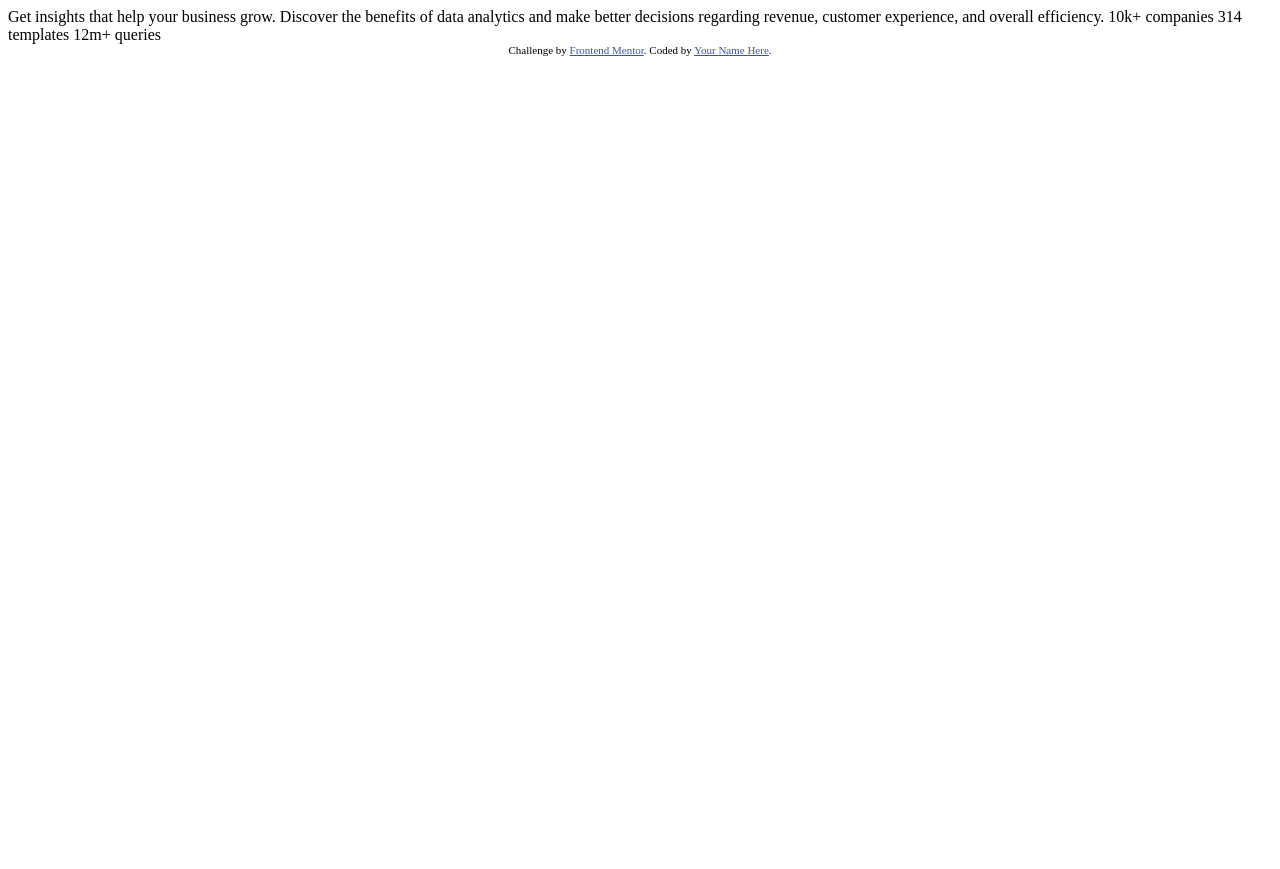
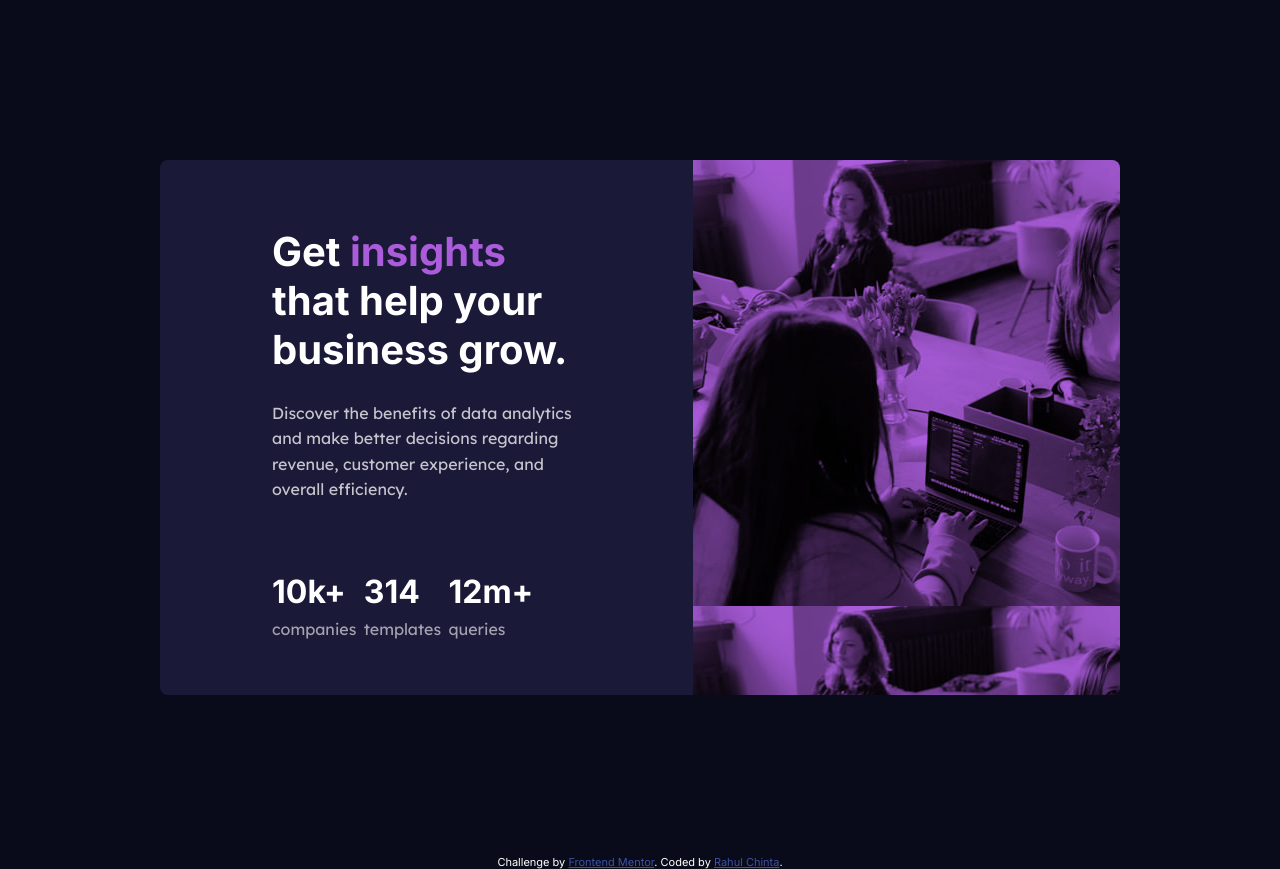
Before and after one commit to ChintaRahul/frontendmentor, a plain HTML site: page stats-preview-card-component-main/index.html in a window 1280 px wide. Before the commit the page ends 800 px from the top, so only its background shows below. Drawn offline with Linux system fonts and the light colour scheme.

Commit message:
stats-preview-desktop

```diff
--- /dev/null
+++ b/stats-preview-card-component-main/css/styles.css
@@ -0,0 +1,97 @@
+@import url("https://fonts.googleapis.com/css2?family=Inter:wght@400;700&family=Lexend+Deca&display=swap");
+
+:root {
+  --ff-inter: "Inter";
+  --ff-lexend-deca: "Lexend Deca";
+
+  /* primary-colors */
+  --very-dark-blue: hsl(233, 47%, 7%);
+  --dark-desaturated-blue: hsl(244, 38%, 16%);
+  --soft-violet: hsl(277, 64%, 61%);
+
+  /* Neutral-colors */
+
+  --white: hsl(0, 0%, 100%);
+  --slightly-white-75: hsla(0, 0%, 100%, 0.75);
+  --slightly-white-60: hsla(0, 0%, 100%, 0.6);
+}
+
+*,*::before,*::after {
+  box-sizing: border-box;
+}
+
+body {
+  padding: 0;
+  margin: 0;
+  font-size: 1rem;
+  background-color: var(--very-dark-blue);
+  color: var(--white);
+  font-family: var(--ff-inter);
+  display: grid;
+  place-items: center;
+  height: 100vh;
+  font-weight: 400;
+  width:100vw;
+}
+
+.container {
+  margin: 10rem;
+  background-color: var(--dark-desaturated-blue);
+  border-radius: 0.5rem;
+  display: grid;
+  grid-template-columns: 1fr 0.8fr;
+}
+
+.card {
+  display: flex;
+  padding:2.5em 7em;
+}
+
+.card__body__img {
+  max-width: 100%;
+  display: block;
+  background-repeat: no-repeat, repeat;
+  background: url("../images/image-header-desktop.jpg");
+  background-color:var(--soft-violet);
+  background-blend-mode: multiply;
+  border-top-right-radius: 0.5rem;
+  border-bottom-right-radius: 0.5rem;
+}
+
+.title {
+  font-weight: 700;
+  font-size: 2.5em;
+  color: var(--white);
+}
+
+p {
+  font-family: var(--ff-lexend-deca);
+}
+
+.card__text{
+  color:var(--slightly-white-75);
+  line-height: 1.6;
+}
+
+.ratings {
+  display: flex;
+  justify-content: space-between;
+  margin-top:3em;
+  margin-right: 3em;
+}
+
+.rating-value {
+  font-size: 2rem;
+  color: var(--white);
+  font-weight: 700;
+  margin-bottom: 0.25em;
+}
+
+.rating-name {
+  margin-top: 0.25em;
+  color:var(--slightly-white-60);
+}
+
+span {
+  color:var(--soft-violet);
+}
--- a/stats-preview-card-component-main/index.html
+++ b/stats-preview-card-component-main/index.html
@@ -1,33 +1,60 @@
 <!DOCTYPE html>
 <html lang="en">
+
 <head>
   <meta charset="UTF-8">
-  <meta name="viewport" content="width=device-width, initial-scale=1.0"> <!-- displays site properly based on user's device -->
+  <meta name="viewport" content="width=device-width, initial-scale=1.0">
+  <!-- displays site properly based on user's device -->
 
   <link rel="icon" type="image/png" sizes="32x32" href="./images/favicon-32x32.png">
-
+  <link rel="stylesheet" href="css/styles.css">
   <title>Frontend Mentor | Stats preview card component</title>
 
   <!-- Feel free to remove these styles or customise in your own stylesheet 👍 -->
   <style>
-    .attribution { font-size: 11px; text-align: center; }
-    .attribution a { color: hsl(228, 45%, 44%); }
+    .attribution {
+      font-size: 11px;
+      text-align: center;
+    }
+
+    .attribution a {
+      color: hsl(228, 45%, 44%);
+    }
   </style>
 </head>
+
 <body>
 
-  Get insights that help your business grow.
-
-  Discover the benefits of data analytics and make better decisions regarding revenue, customer
-  experience, and overall efficiency.
-
-  10k+ companies
-  314 templates
-  12m+ queries
+  <div class="container">
+    <div class="card">
+      <div class="card__body">
+        <h1 class="title">Get <span>insights</span> that help your business grow.</h1>
+        <p class="card__text">Discover the benefits of data analytics and make better decisions regarding revenue,
+          customer
+          experience, and overall efficiency.</p>
+        <div class="ratings">
+          <div class="rating-items">
+            <h1 class="rating-value">10k+</h1>
+            <p class="rating-name">companies</p>
+          </div>
+          <div class="rating-items">
+            <h1 class="rating-value">314</h1>
+            <p class="rating-name">templates</p>
+          </div>
+          <div class="rating-items">
+            <h1 class="rating-value">12m+</h1>
+            <p class="rating-name">queries</p>
+          </div>
+        </div>
+      </div>
+    </div>
+    <div class="card card__body__img"></div>
+  </div>
 
   <div class="attribution">
     Challenge by <a href="https://www.frontendmentor.io?ref=challenge" target="_blank">Frontend Mentor</a>.
-    Coded by <a href="#">Your Name Here</a>.
+    Coded by <a href="#">Rahul Chinta</a>.
   </div>
 </body>
+
 </html>
```
